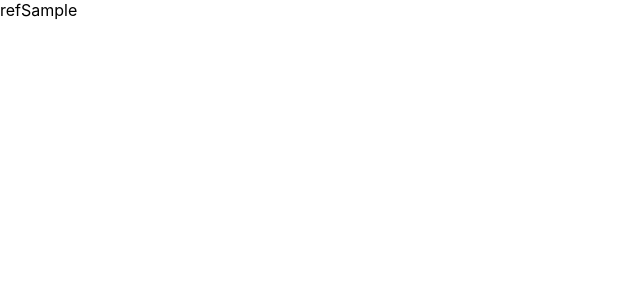
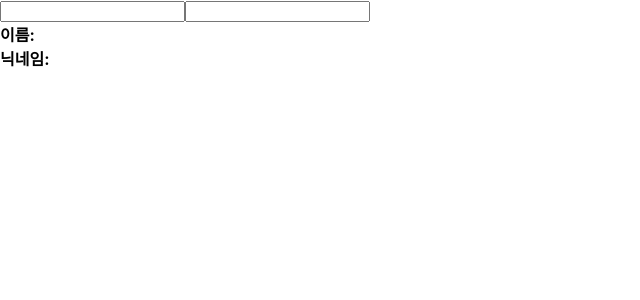
Before and after one commit to che-ri/React-Practice, a React (Create React App) app in the folder hooks-tutorial/: page / in a window 1280 px wide. Shown: the top 300 px of the page, without its empty margins (0-640 px from the left). Built offline with nearby package versions, Linux system fonts and the light colour scheme.

Commit message:
[Hooks] 커스텀 Hook

```diff
--- a/hooks-tutorial/src/App.js
+++ b/hooks-tutorial/src/App.js
@@ -1,9 +1,9 @@
 import "./App.css";
 import React from "react";
-import RefSample from "./RefSample";
+import Info from "./Info";
 
 function App() {
-    return <RefSample />;
+    return <Info />;
 }
 
 export default App;
--- a/hooks-tutorial/src/Info.js
+++ b/hooks-tutorial/src/Info.js
@@ -1,13 +1,16 @@
-import React, { useReducer } from "react";
+import React from "react";
+import useInputs from "./useInput";
 
 function reducer(state, action) {
     return { ...state, [action.name]: action.value };
 }
 
 const Info = () => {
-    const [state, dispatch] = useReducer(reducer, { name: "", nickname: "" });
+    const [state, onChange] = useInputs({
+        name: "",
+        nickname: "",
+    });
     const { name, nickname } = state;
-    const onChange = (e) => dispatch(e.target);
 
     return (
         <div>
--- /dev/null
+++ b/hooks-tutorial/src/useInput.js
@@ -0,0 +1,16 @@
+import { useReducer } from "react";
+
+function reducer(state, action) {
+    return {
+        ...state,
+        [action.name]: action.value,
+    };
+}
+
+export default function useInputs(initialForm) {
+    const [state, dispatch] = useReducer(reducer, initialForm);
+    const onChange = (e) => {
+        dispatch(e.target);
+    };
+    return [state, onChange];
+}
```
